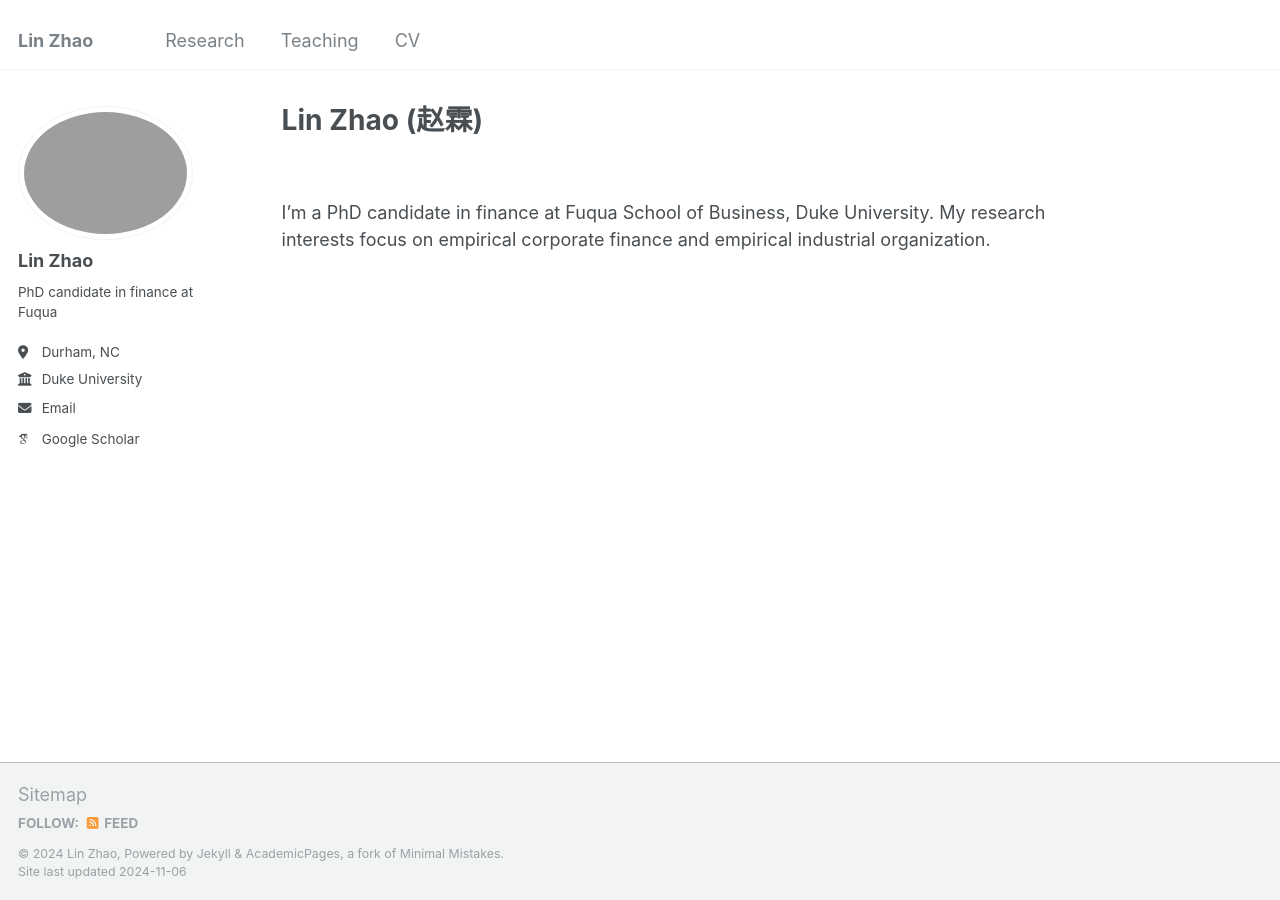
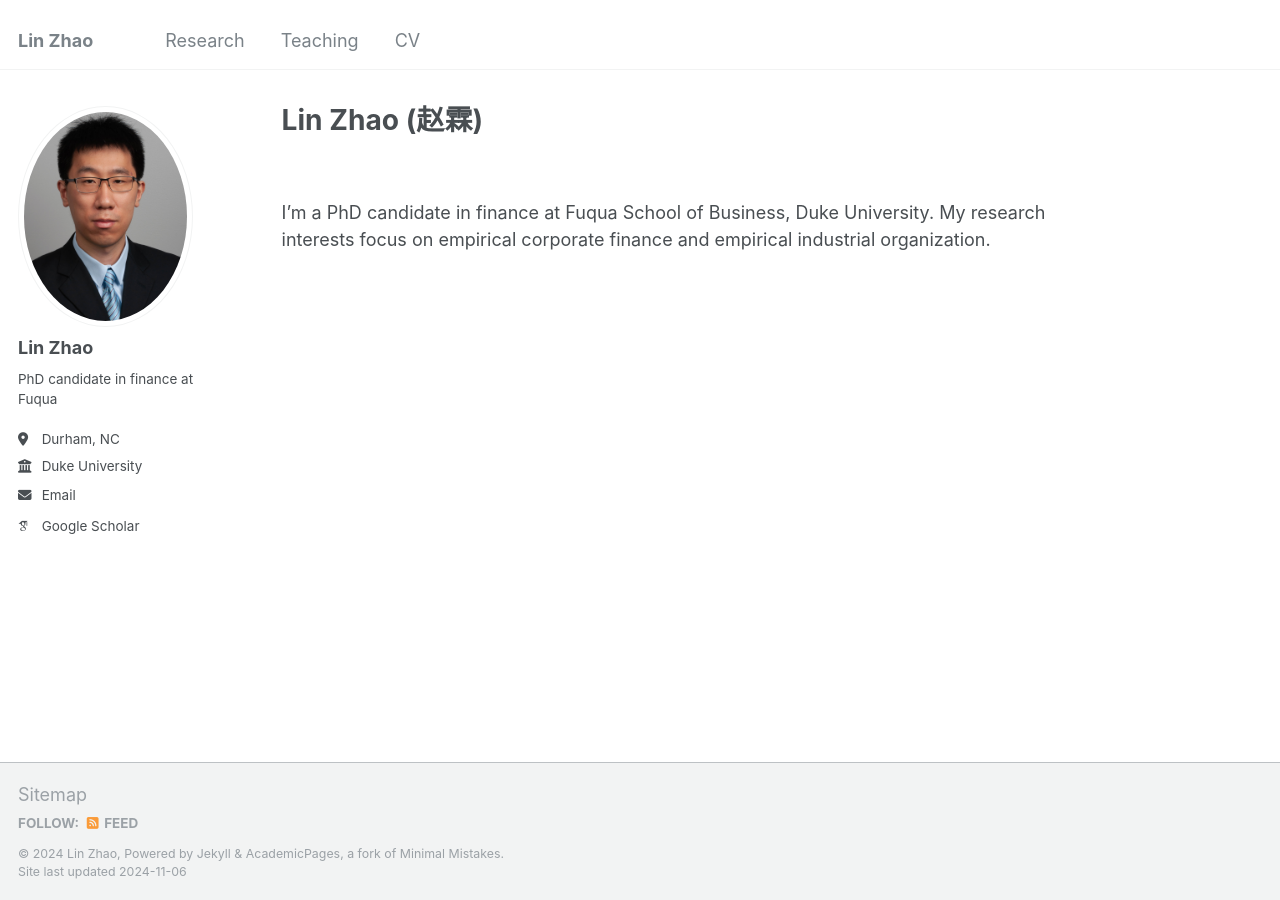
Before and after one commit to linzhao0351/linzhao0351.github.io, a Jekyll site: the page built from _pages/about.md, in a window 1280 px wide. Built offline with Jekyll 4.4.1, drawn with Linux system fonts in a browser that asks for light colours; some web fonts are replaced.

Commit message:
Update _config.yml

```diff
--- a/_config.yml
+++ b/_config.yml
@@ -21,7 +21,7 @@ repository               : "linzhao0351/linzhao0351.github.io"
 #               Additional customization can be done by editing /_includes/author-profile.html
 author:
   # Biographic information
-  avatar           : "lz119.png"
+  avatar           : "lz119.jpg"
   name             : "Lin Zhao"
   pronouns         : # example: "she/her"
   bio              : "PhD candidate in finance at Fuqua"
```
